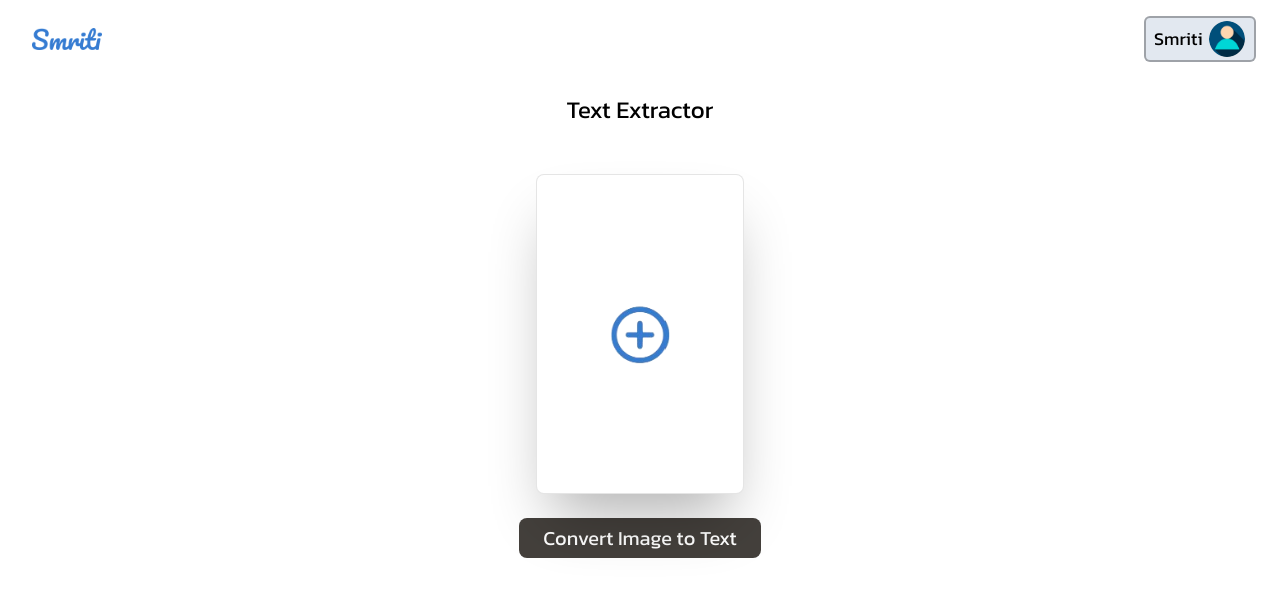
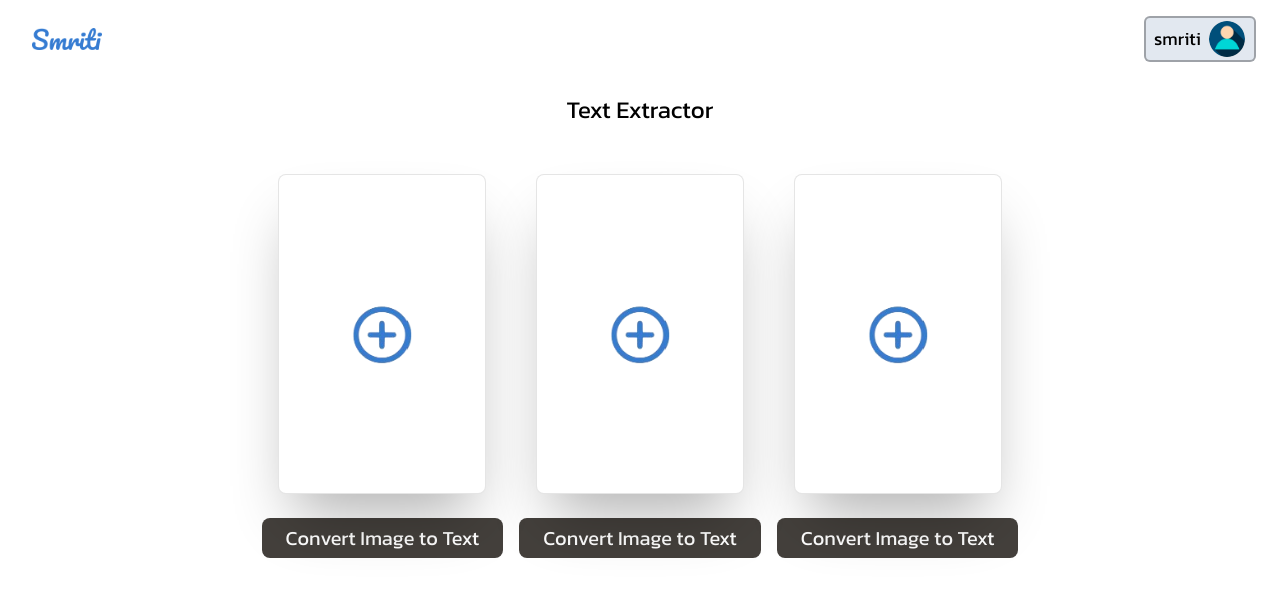
Before and after one commit to nithinK-142/next-text-process, a Next.js app: page / in a window 1280 px wide. Shown: the top 596 px of the page. Built offline with nearby package versions, Linux system fonts and the light colour scheme.

Commit message:
feat: context multiple instaces.

```diff
--- a/app/layout.tsx
+++ b/app/layout.tsx
@@ -1,7 +1,6 @@
 import type { Metadata } from "next";
 import { Kanit } from "next/font/google";
 import "./globals.css";
-import { ImageContextProvider } from "@/context/ImageContextProvider";
 import Header from "@/components/Header";
 
 const kanit = Kanit({
@@ -22,10 +21,8 @@ export default function RootLayout({
   return (
     <html lang="en">
       <body className={kanit.className}>
-        <ImageContextProvider>
-          <Header />
-          {children}
-        </ImageContextProvider>
+        <Header />
+        {children}
       </body>
     </html>
   );
--- a/app/page.tsx
+++ b/app/page.tsx
@@ -1,11 +1,28 @@
+"use client";
 import UploadBox from "@/components/UploadBox";
 import "react-image-crop/dist/ReactCrop.css";
+import { ImageContextProvider } from "@/context/ImageContextProvider";
 
 export default function Home() {
   return (
     <main>
       <h1 className="text-center text-2xl">Text Extractor</h1>
-      <UploadBox />
+      <div className="flex flex-col md:flex-row justify-center items-center space-x-4">
+        <ImageContextProvider>
+          <UploadBox />
+        </ImageContextProvider>
+        <ImageContextProvider>
+          <UploadBox />
+        </ImageContextProvider>
+        <ImageContextProvider>
+          <UploadBox />
+        </ImageContextProvider>
+      </div>
     </main>
   );
 }
+
+// const UploadBoxWrapper = () => {
+//   const ImageContextInstance = useImageContext();
+//   return <UploadBox />;
+// };
--- a/components/User.tsx
+++ b/components/User.tsx
@@ -7,11 +7,11 @@ const User = () => {
   const { userInfo } = useContext(ImageContext);
   return (
     <div className="bg-slate-200 border-2 border-black/30 px-2 py-[2px] rounded-md flex items-center justify-between w-24 md:w-28">
-      <h2 className="text-lg">{userInfo.name}</h2>
+      <h2 className="text-lg">{userInfo.name || "smriti"}</h2>
       <div className="border rounded-full">
         <img
-          src={userInfo.url}
-          alt={userInfo.name}
+          src={userInfo.url || "/user.png"}
+          alt={userInfo.name || "smriti"}
           className="h-6 md:h-9 rounded-full"
         />
       </div>
```
Also changed, not shown: context/ImageContextProvider.tsx (+9 -1 lines).
